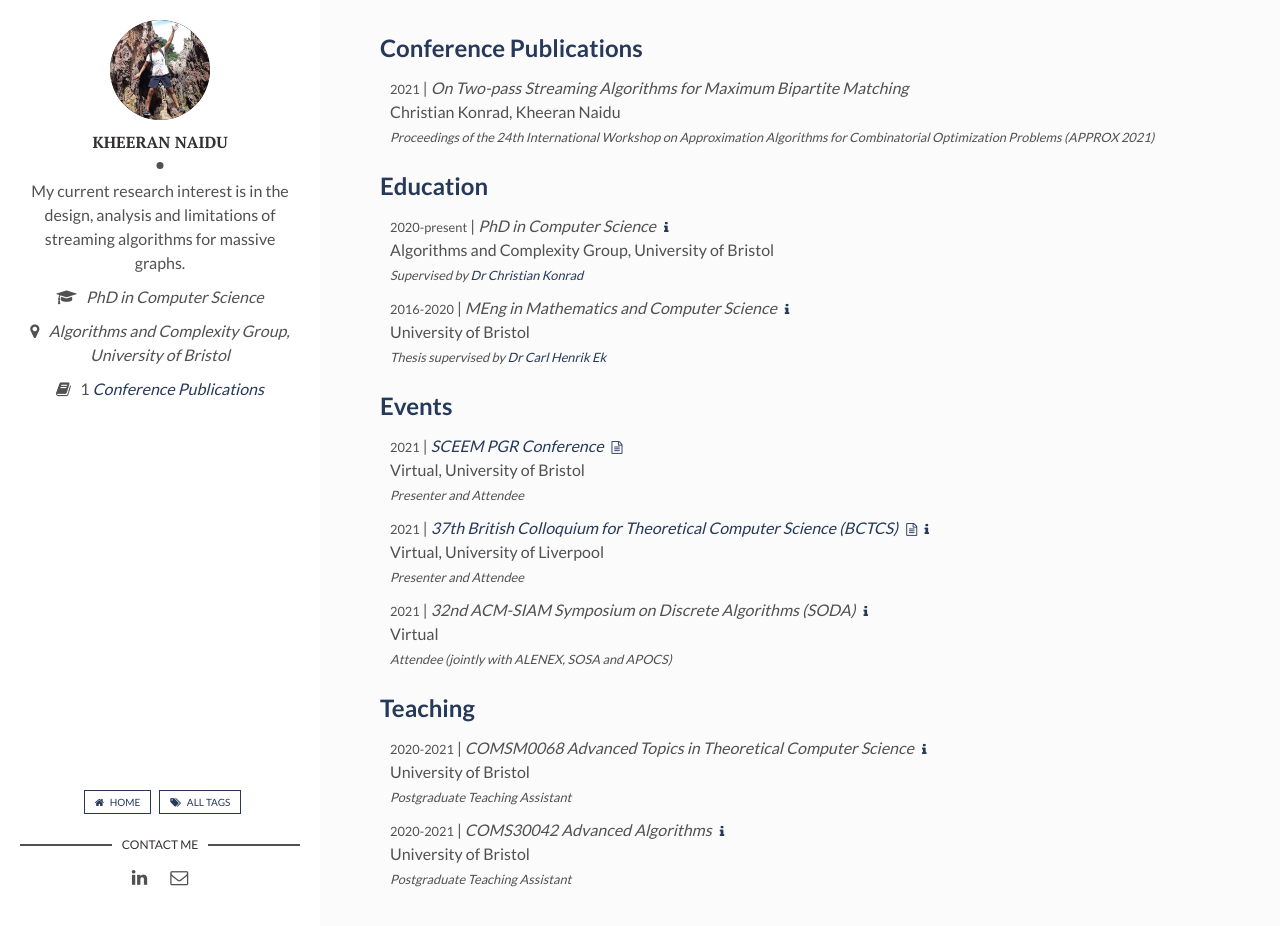
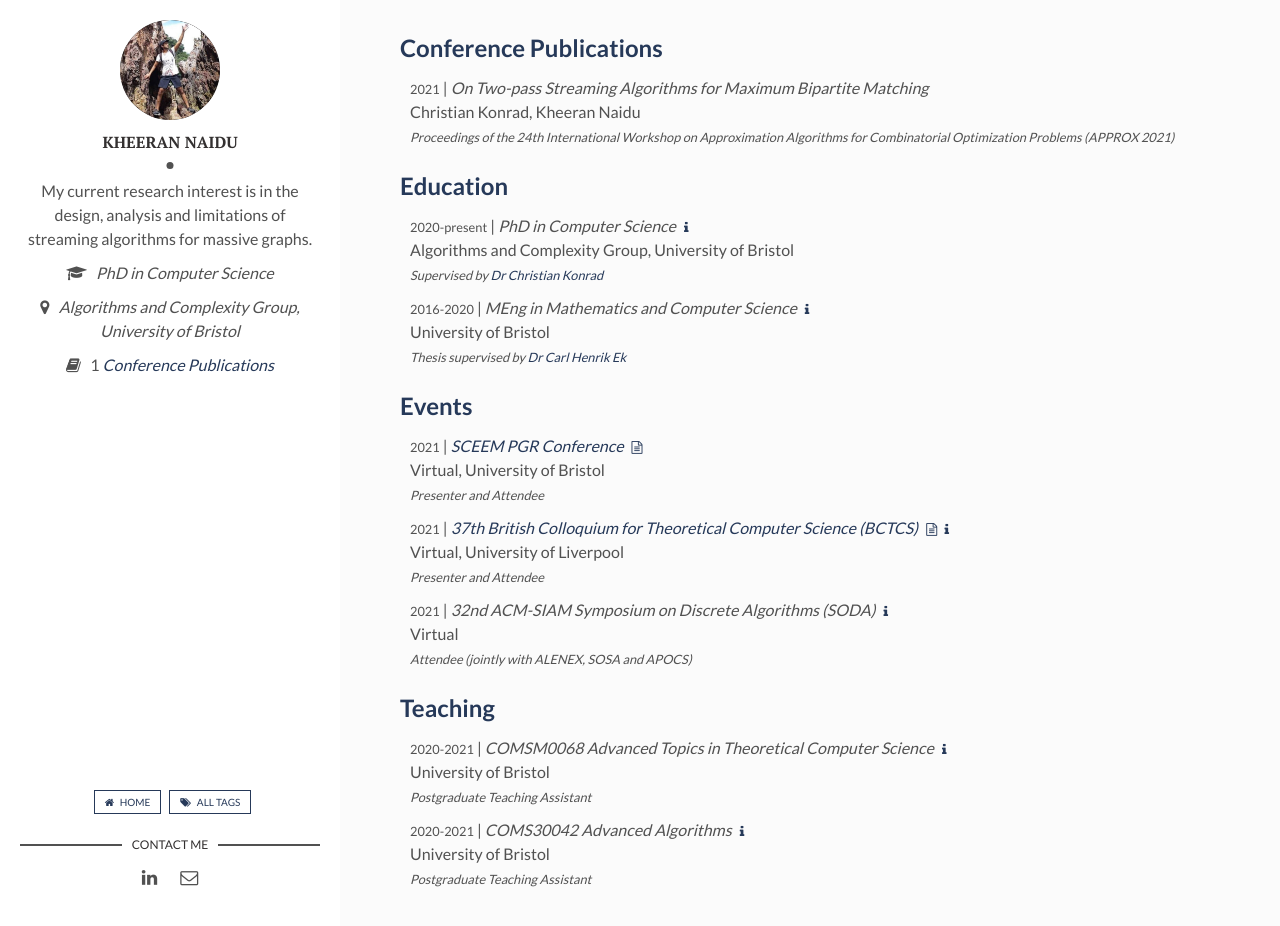
Before and after one commit to kheeran/kheeran.github.io, a Jekyll site: the page built from index.html, in a window 1280 px wide and 940 px high. Shown: the top 926 px of the window. Built offline with Jekyll 4.4.1, drawn with Linux system fonts in a browser that asks for light colours; the list of posts is cut into pages by our own code.

Commit message:
minor layout edits

```diff
--- a/_layouts/default.html
+++ b/_layouts/default.html
@@ -2,7 +2,6 @@
 <html lang="en">
 {% include head.html %}
 <body>
-
   <div class="wrapper">
     {{ content }}
   </div>
--- a/_layouts/tag.html
+++ b/_layouts/tag.html
@@ -12,7 +12,11 @@ layout: main
   {% endif %}
   <div class="post-content">
     <span class="post-date">{{post.year}}</span> | <span class="post-words">{{ post.subtitle}}</span>
-    <h2 class="post-title"><a href="{{post.url | prepend: site.baseurl}}">{{post.title}}</a></h2>
+    {% if post.content.size > 1 %}
+    <h2 class="post-title"><a href="{{post.url | prepend: site.baseurl}}"><i class="fa fa-file-text-o"></i>&nbsp;&nbsp;{{post.title}}</a></h2>
+    {% else %}
+    <h2 class="post-title">{{post.title}}</h2>
+    {% endif %}
     <p>{{ post.content | strip_html | truncatewords: 15 }}</p>
   </div>
   <div class="post-tag">
--- a/assets/css/main.css
+++ b/assets/css/main.css
@@ -770,9 +770,11 @@ template {
 
 html {
   line-height: 1.5;
+  /* height: 100%; */
 }
 
 body {
+  /* height: 100%; */
   font-family: 'Lato', sans-serif;
   color: #515151;
   background-color: #fbfbfb;
@@ -886,7 +888,9 @@ table tfoot td {
 .wrapper {
   max-width: 1400px;
   position: relative;
-}
+  height: 100%;
+}
+
 
 .post, .article-page {
   background-color: #fff;
@@ -931,7 +935,7 @@ table tfoot td {
   top: 0;
   left: 0;
   bottom: 0;
-  width: 320px;
+  width: 340px;
   height: 100%;
   padding: 20px;
   background-color: #ffffff;
@@ -1041,8 +1045,10 @@ table tfoot td {
 
 .content-box {
   padding: 20px;
-  padding-left: 360px;
+  padding-left: 380px;
   padding-right: 40px;
+  /* background-color: #fbfbfb; */
+  height: 100%;
   display: -webkit-box;
   display: -webkit-flex;
   display: -ms-flexbox;
@@ -1393,7 +1399,8 @@ a.newer-posts:hover {
 
 /* - - - - - - - - - - Tag Styles - - - - - - - - - - */
 .blog-tags {
-  width: 100%;
+  width: 950px;
+  margin: auto;
   padding: 0 20px 20px;
 }
 
@@ -1506,6 +1513,7 @@ a.newer-posts:hover {
   .content-box {
     padding-left: 280px;
     padding-right: 30px;
+    align-items: center;
   }
 
   .sidebar {
@@ -1517,7 +1525,7 @@ a.newer-posts:hover {
 
 
 /* Small Devices, Tablets */
-@media only screen and (max-width: 768px), only screen and (max-height: 600px) {
+@media only screen and (max-width: 768px), only screen and (max-height: 575px) {
   .sidebar {
     position: relative;
     display: -webkit-box;
```
